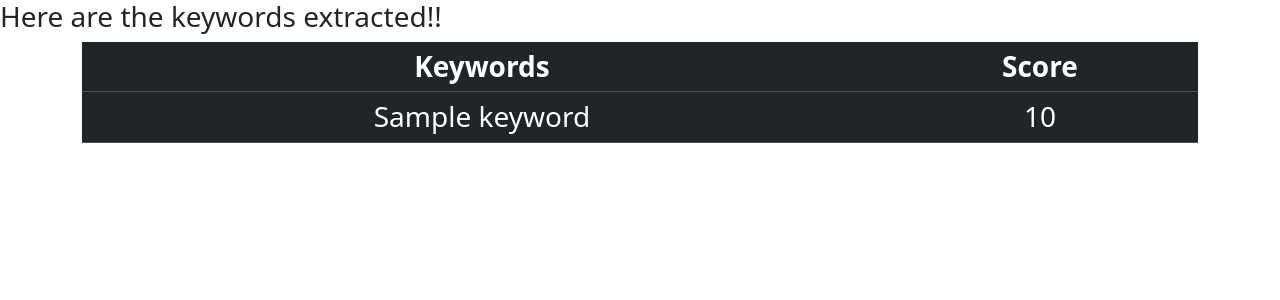
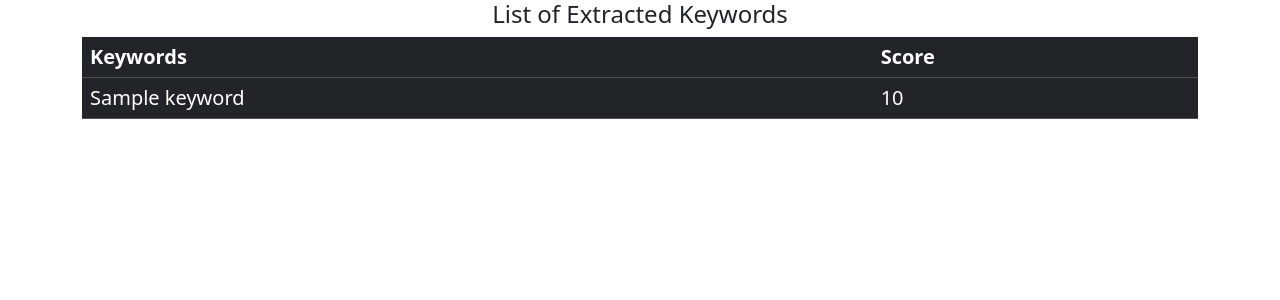
Before and after one commit to pranavpratheekmalleboyina/NLP_Keyword_Extraction, a Flask app: template templates/keywords.html in a window 1280 px wide. Shown: the top 300 px of the page. Run offline with Flask 3, Linux system fonts and the light colour scheme; the template is opened without the code that fills it: most values are stand-ins (such as "Sample title", 1, 10 or a date in 2020); parts of the project's set-up code (start-up, migrations or seed data) failed here and were passed over.

Commit message:
modified front-end, added back-end logic for displaying the extracted and matching keywords, reloaded the pickle files

```diff
--- a/app.py
+++ b/app.py
@@ -22,12 +22,18 @@ app = Flask(__name__)
 try:
     # Loading the models
     count_vector = pickle.load(open('count_vector.pkl', 'rb'))
+    #print(f"Count Vector:{count_vector}")
     feature_names = pickle.load(open('feature_names.pkl', 'rb'))
+    """ print(f"Is feature names a list instance?:{isinstance(feature_names, list)}")
+    print(f"Instance of feature names is {type(feature_names)}")
+    print(f"Is feature names invalid:{feature_names is None}")
+    print(f"Is feature names empty:{len(feature_names) == 0}")
+    print(f"feature names length:{len(feature_names)}") """
     tfidf_transformer = pickle.load(open('tfidf_transformer.pkl', 'rb'))
+    #print(f"Tf Idf Transformer:{tfidf_transformer}")
 
-    # Ensure feature_names is a non-empty list
-    if feature_names is None or not isinstance(feature_names, list) or len(feature_names) == 0:
-        raise ValueError("Feature names are either missing or not loaded correctly. Check the model files.")
+    """ if feature_names is None or len(feature_names) == 0:
+        raise ValueError("Feature names are either missing or not loaded correctly. Check the model files.") """
 
 except FileNotFoundError as e:
     print("Model file not found:", e)
@@ -86,10 +92,15 @@ def extract_keywords():
 @app.route('/search_keywords', methods=['POST', 'GET'])
 def search_keywords():
     search_query = request.form.get('search')
-    if search_query:
-        keywords = feature_names[:20]  # Limit to top 20 feature names
-        print(keywords)
-        return render_template('keywords.html', keywords=keywords)
+    global feature_names
+    if search_query:              #if search query is not empty
+        keywords = []
+        for keyword in feature_names:
+            if search_query.lower() in keyword.lower():
+                keywords.append(keyword)
+                if len(keywords) == 20:
+                    break
+        return render_template('keywordslist.html', keywords=keywords)
     else:
         return render_template('index.html')
 
--- a/templates/index.html
+++ b/templates/index.html
@@ -38,7 +38,7 @@
     <form action="/search_keywords" method="post" enctype="multipart/form-data">
       <div class="form-group">
         <label for="file">Search for Keywords</label>
-        <input type="text" class="form-control" id="file" name="search">
+        <input type="text" class="form-control" id="kword" name="search">
       </div>
       <button type="submit" class="btn btn-primary">Search</button>
      </form>
--- a/templates/keywords.html
+++ b/templates/keywords.html
@@ -7,10 +7,10 @@
     <link href="https://cdn.jsdelivr.net/npm/bootstrap@5.3.3/dist/css/bootstrap.min.css" rel="stylesheet" integrity="sha384-QWTKZyjpPEjISv5WaRU9OFeRpok6YctnYmDr5pNlyT2bRjXh0JMhjY6hW+ALEwIH" crossorigin="anonymous">
   </head>
   <body>
-    <h3>Here are the keywords extracted!!</h3>
+    <h4 class="text-center">List of Extracted Keywords</h4>
     <script src="https://cdn.jsdelivr.net/npm/bootstrap@5.3.3/dist/js/bootstrap.bundle.min.js" integrity="sha384-YvpcrYf0tY3lHB60NNkmXc5s9fDVZLESaAA55NDzOxhy9GkcIdslK1eN7N6jIeHz" crossorigin="anonymous"></script>
     <div class="container">
-      <h3 class="text-center">
+      <h5 class="text-left">
        <table class="table table-hover table-dark">
        <thead>
          <tr>
@@ -27,7 +27,7 @@
         {% endfor %}
        </tbody>
        </table>
-      </h3>
+      </h5>
     </div>
   </body>
 </html>
```
Also changed, not shown: templates/keywordslist.html (+9 -3 lines), 2 other files.
